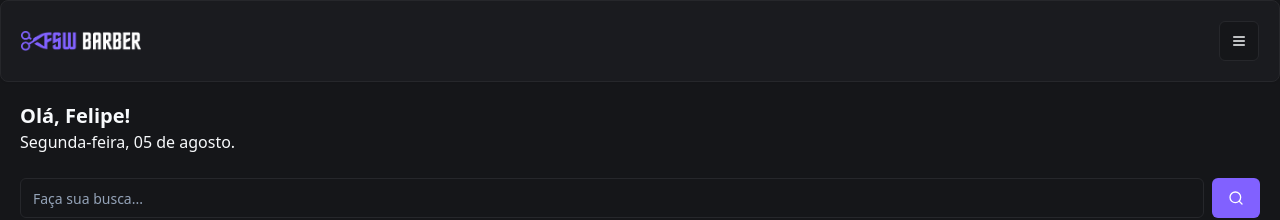
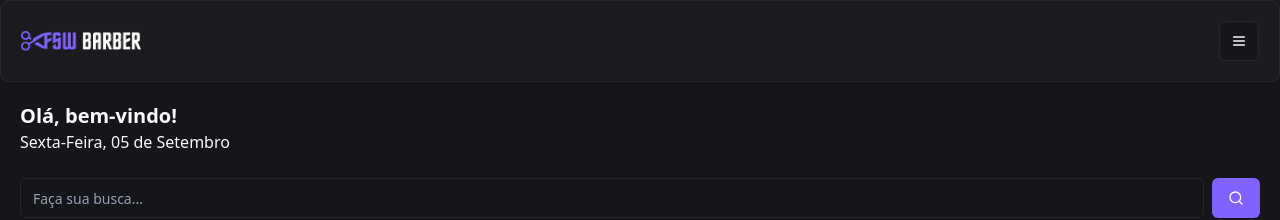
Before and after one commit to CoelhoIN/fsw-barber, a Next.js app: page / in a window 1280 px wide. Shown: the top 220 px of the page. Built offline with nearby package versions, Linux system fonts and the light colour scheme; no server answers; the database is empty.

Commit message:
feat: update welcome message

```diff
--- a/app/page.tsx
+++ b/app/page.tsx
@@ -9,6 +9,8 @@
 import Link from "next/link"
 import { getServerSession } from "next-auth"
 import { authOptions } from "./_lib/auth"
+import { format } from "date-fns"
+import { ptBR } from "date-fns/locale"
 
 const Home = async () => {
   const session = await getServerSession(authOptions)
@@ -44,8 +46,18 @@
     <div>
       <Header />
       <div className="p-5">
-        <h2 className="text-xl font-bold">Olá, Felipe!</h2>
-        <p>Segunda-feira, 05 de agosto.</p>
+        <h2 className="text-xl font-bold">
+          Olá, {session?.user ? session.user.name : "bem-vindo"}!
+        </h2>
+        <p>
+          <span className="capitalize">
+            {format(new Date(), "EEEE, dd", { locale: ptBR })}
+          </span>
+          <span>&nbsp;de&nbsp;</span>
+          <span className="capitalize">
+            {format(new Date(), "MMMM", { locale: ptBR })}
+          </span>
+        </p>
 
         <div className="mt-6">
           <Search />
```
